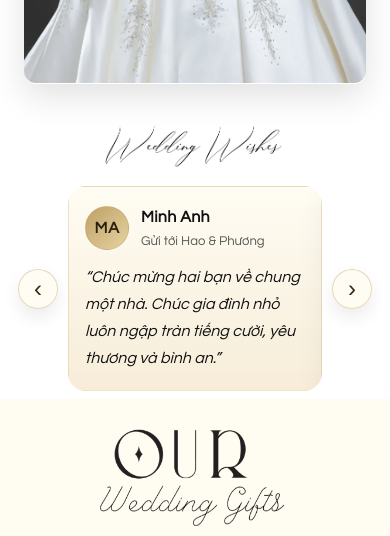
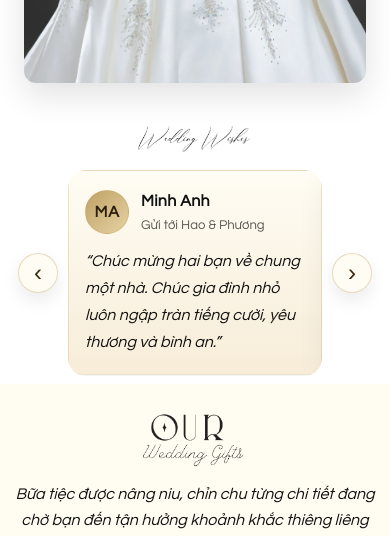
Before and after one commit to haophuongwedding/haophuongwedding.github.io, a website built with Vite: page index.html in a window 390 px wide. Shown: the part 9780-10316 px from the top of the page. Built offline with nearby package versions, Linux system fonts and the light colour scheme.

Commit message:
Adjust image sizes in index.html for wedding wishes and gifts sections to enhance layout and responsiveness.

```diff
--- a/index.html
+++ b/index.html
@@ -283,7 +283,7 @@
     <section class="wishes-section" aria-label="Wedding Wishes">
       <div class="container">
         <div class="text-center" data-animate="fadeInUp">
-          <img style="width: 55%; max-width: 560px" data-asset="shared.weddingWishes" alt="Wedding Wishes" />
+          <img style="width: 35%; max-width: 460px" data-asset="shared.weddingWishes" alt="Wedding Wishes" />
         </div>
 
         <div class="wishes-carousel" data-animate="fadeInUp">
@@ -304,7 +304,7 @@
 
     <section class="section-thanks">
       <div class="text-center" data-animate="fadeInDown">
-        <img style="width: 55%; max-width: 560px" data-asset="shared.weddingGift" alt="Wedding Gift" />
+        <img style="width: 30%; max-width: 460px" data-asset="shared.weddingGift" alt="Wedding Gift" />
       </div>
 
       <p>
```
